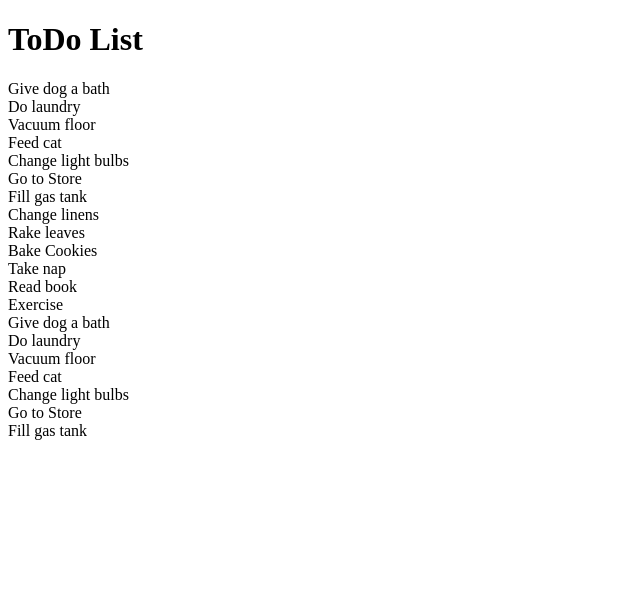
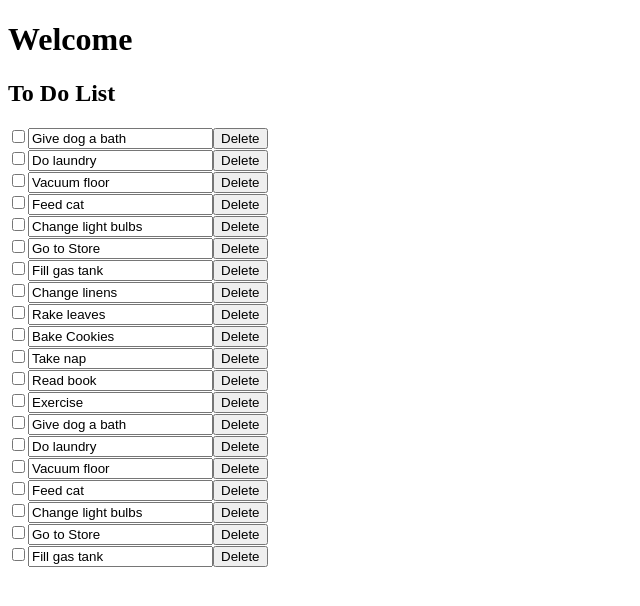
Before and after one commit to jhonnycordova/todo-list-js, a React (Create React App) app in the folder frontend/: page / in a window 1280 px wide. Shown: the top 606 px of the page, without its empty margins (0-640 px from the left). Built offline with nearby package versions, Linux system fonts and the light colour scheme.

Commit message:
Basic template for components

```diff
--- a/frontend/package.json
+++ b/frontend/package.json
@@ -6,6 +6,7 @@
     "@testing-library/jest-dom": "^5.14.1",
     "@testing-library/react": "^11.2.7",
     "@testing-library/user-event": "^12.8.3",
+    "prop-types": "^15.7.2",
     "react": "^17.0.2",
     "react-dom": "^17.0.2",
     "react-router-dom": "^5.2.0",
--- a/frontend/src/App.js
+++ b/frontend/src/App.js
@@ -3,12 +3,13 @@ import TodoList from './components/TodoList';
 import data from './data.json';
 
 function App() {
-  const [todoList, setTodoList] = useState(data);
+  const [todoList] = useState(data);
 
   return (
     // setTodoList();
     <div className="App">
-      <h1>ToDo List</h1>
+      <h1>Welcome </h1>
+      <h2>To Do List</h2>
       <TodoList toDoList={todoList} />
     </div>
   );
--- a/frontend/src/components/Todo.js
+++ b/frontend/src/components/Todo.js
@@ -1,7 +1,22 @@
 import React from 'react';
+import PropTypes from 'prop-types';
 
-const Todo = ({ toDo }) => <div>{toDo.task}</div>;
+const Todo = ({ toDo }) => (
+  <div>
+    <input type="checkbox" name="completed" id="completed" />
+    <input type="text" name="task" id="task" value={toDo.task} />
+    <button type="button">Delete</button>
+  </div>
+);
 
-// Todo.propTypes = { toDo:  };
+Todo.defaultProps = { toDo: {} };
+
+Todo.propTypes = {
+  toDo: PropTypes.shape({
+    id: PropTypes.number.isRequired,
+    task: PropTypes.string.isRequired,
+    completed: PropTypes.bool.isRequired,
+  }),
+};
 
 export default Todo;
--- a/frontend/src/components/TodoList.js
+++ b/frontend/src/components/TodoList.js
@@ -1,10 +1,16 @@
 import React from 'react';
+import PropTypes from 'prop-types';
 import Todo from './Todo';
 
 const TodoList = ({ toDoList }) => (
   <div>
-    {toDoList.map((todo) => <Todo toDo={todo} />)}
+    {toDoList.map((todo) => (
+      <Todo toDo={todo} />
+    ))}
   </div>
 );
 
+TodoList.defaultProps = { toDoList: [] };
+TodoList.propTypes = { toDoList: PropTypes.checkPropTypes(PropTypes.array) };
+
 export default TodoList;
```
